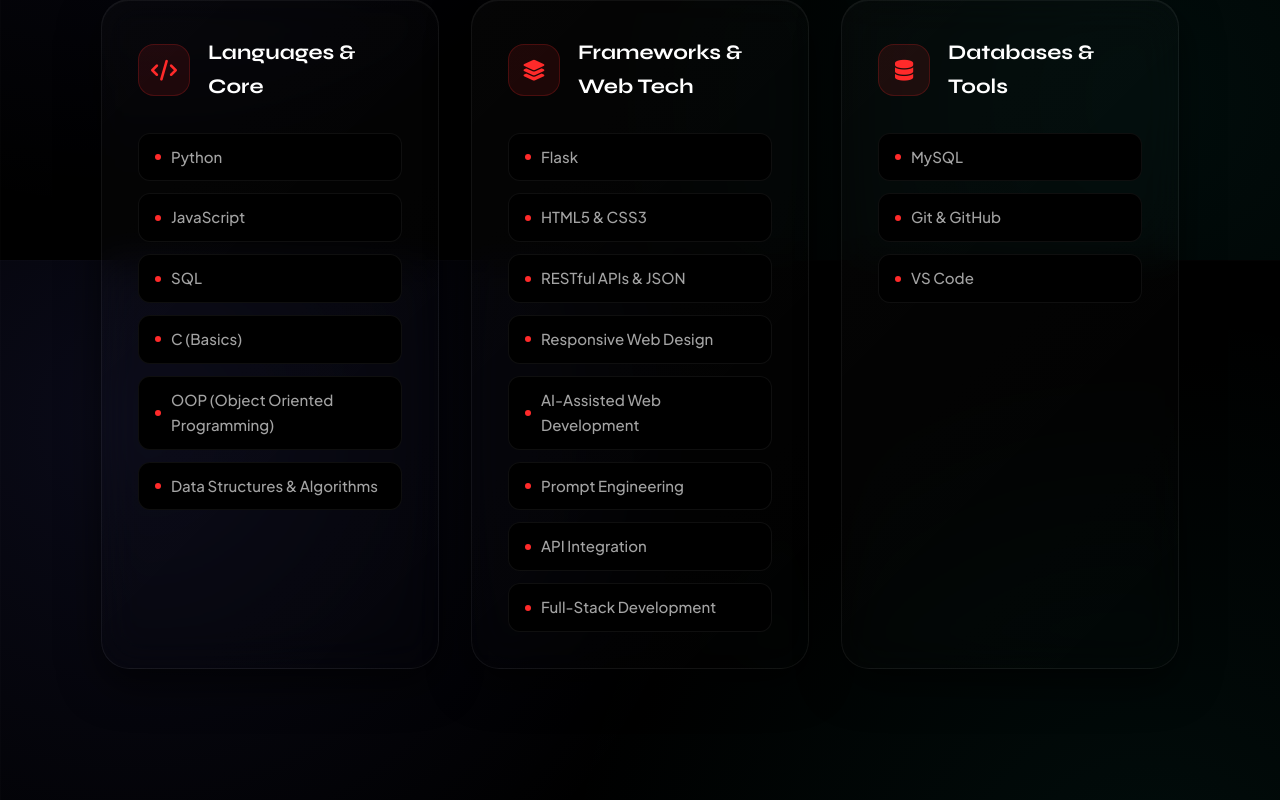
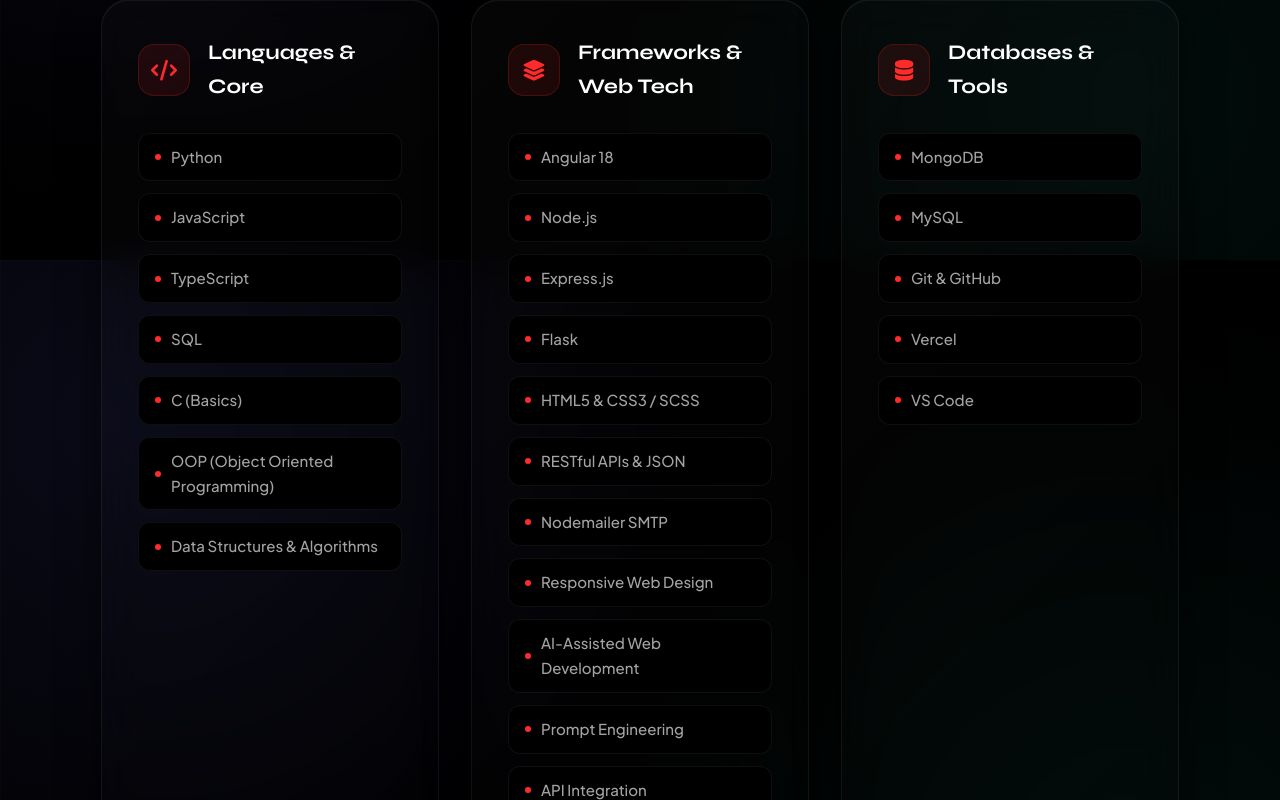
Before and after one commit to uTharun23/tharun-portfolio, an Angular app in the folder portfolio-v2/client/: page / in a window 1280 px wide. Shown: the part 2140-2940 px from the top of the page. Built offline with nearby package versions, Linux system fonts and the light colour scheme.

Commit message:
Update website skills list with new full-stack skills from resume, leaving existing ones intact

```diff
--- a/portfolio-v2/client/src/app/features/skills/skills.html
+++ b/portfolio-v2/client/src/app/features/skills/skills.html
@@ -25,6 +25,7 @@
         <ul class="skills-list">
           <li>Python</li>
           <li>JavaScript</li>
+          <li>TypeScript</li>
           <li>SQL</li>
           <li>C (Basics)</li>
           <li>OOP (Object Oriented Programming)</li>
@@ -41,9 +42,13 @@
           <h3>Frameworks & Web Tech</h3>
         </div>
         <ul class="skills-list">
+          <li>Angular 18</li>
+          <li>Node.js</li>
+          <li>Express.js</li>
           <li>Flask</li>
-          <li>HTML5 & CSS3</li>
+          <li>HTML5 & CSS3 / SCSS</li>
           <li>RESTful APIs & JSON</li>
+          <li>Nodemailer SMTP</li>
           <li>Responsive Web Design</li>
           <li>AI-Assisted Web Development</li>
           <li>Prompt Engineering</li>
@@ -61,8 +66,10 @@
           <h3>Databases & Tools</h3>
         </div>
         <ul class="skills-list">
+          <li>MongoDB</li>
           <li>MySQL</li>
           <li>Git & GitHub</li>
+          <li>Vercel</li>
           <li>VS Code</li>
         </ul>
       </div>
```
